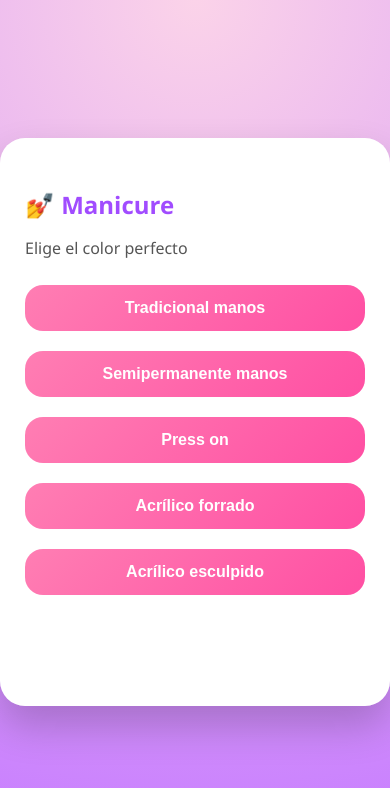
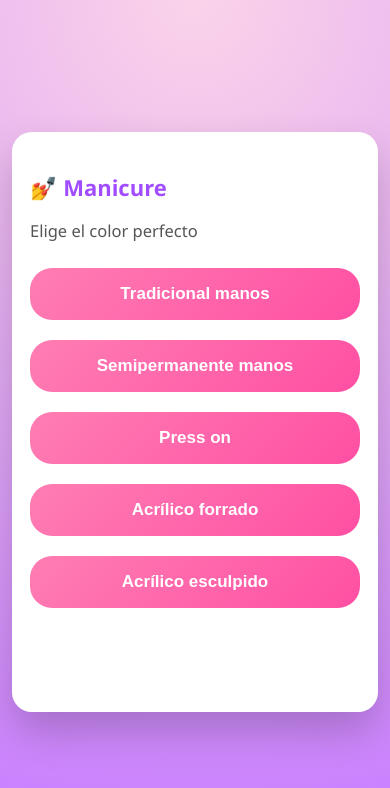
Before and after one commit to AnthonyBarros32/mini-game, a plain HTML site: page manicure.html in a window 390 px wide. Drawn offline with Linux system fonts and the light colour scheme.

Commit message:
Mejora visual para móvil

```diff
--- a/manicure.html
+++ b/manicure.html
@@ -2,7 +2,8 @@
 <html lang="es">
 <head>
   <meta charset="UTF-8">
-  <title>Manicure 💅</title>
+  <meta name="viewport" content="width=device-width, initial-scale=1.0">
+  <title>Maquillaje 💄</title>
   <link rel="stylesheet" href="styles.css">
 </head>
 <body>
--- a/styles.css
+++ b/styles.css
@@ -103,3 +103,39 @@ button:active {
   text-align: center;
   box-shadow: 0 10px 25px rgba(194, 24, 91, 0.3);
 }
+
+/* 📱 Ajustes para celular */
+@media (max-width: 480px) {
+
+  body {
+    padding: 12px;
+  }
+
+  .card {
+    padding: 22px 18px;
+    border-radius: 20px;
+  }
+
+  h1, h2 {
+    font-size: 22px;
+  }
+
+  p {
+    font-size: 16.5px;
+  }
+
+  button, .btn {
+    font-size: 17px;
+    padding: 16px;
+    border-radius: 22px;
+  }
+
+  .message {
+    font-size: 16px;
+    padding: 18px;
+  }
+
+  .message-final {
+    font-size: 17px;
+  }
+}
```
Also changed, not shown: final.html (+2 -1 lines), index.html (+2 -1 lines), maquillaje.html (+1 -0 lines), pedicure.html (+2 -1 lines), peinados.html (+2 -1 lines).
